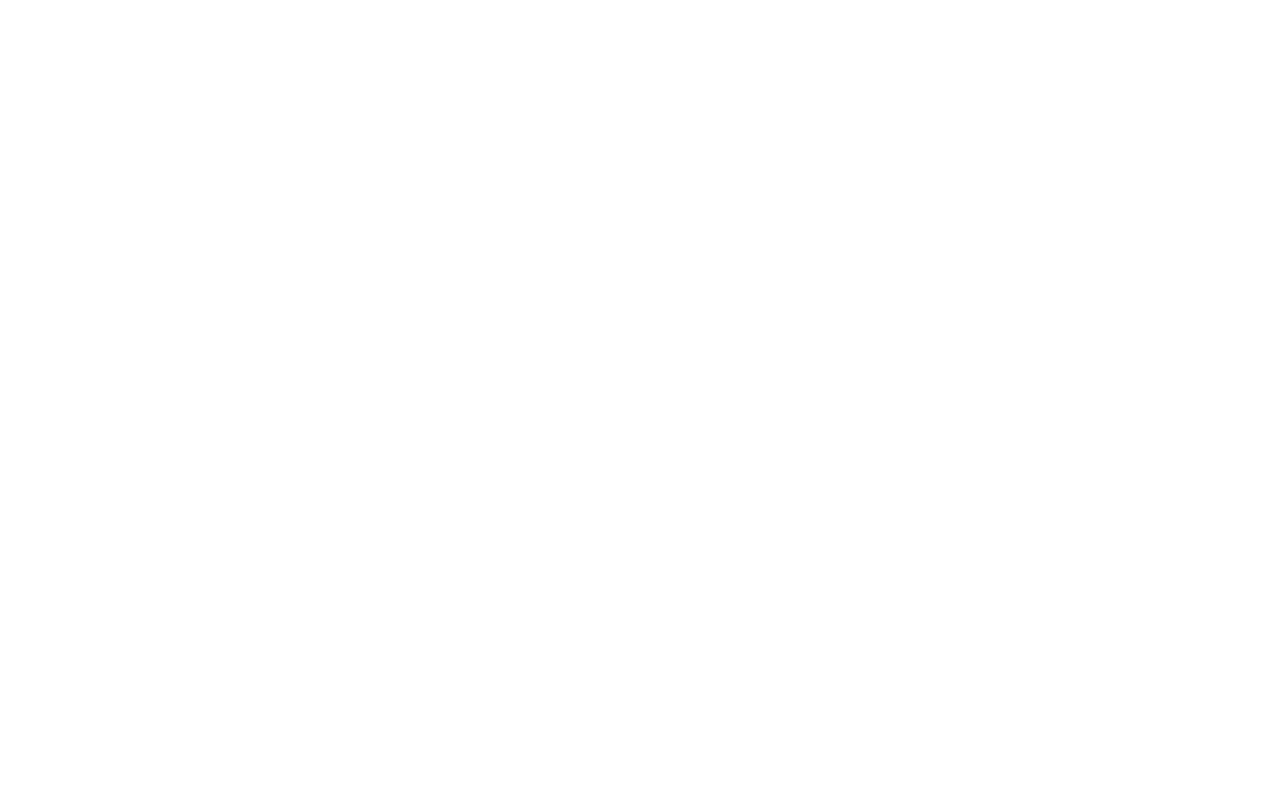
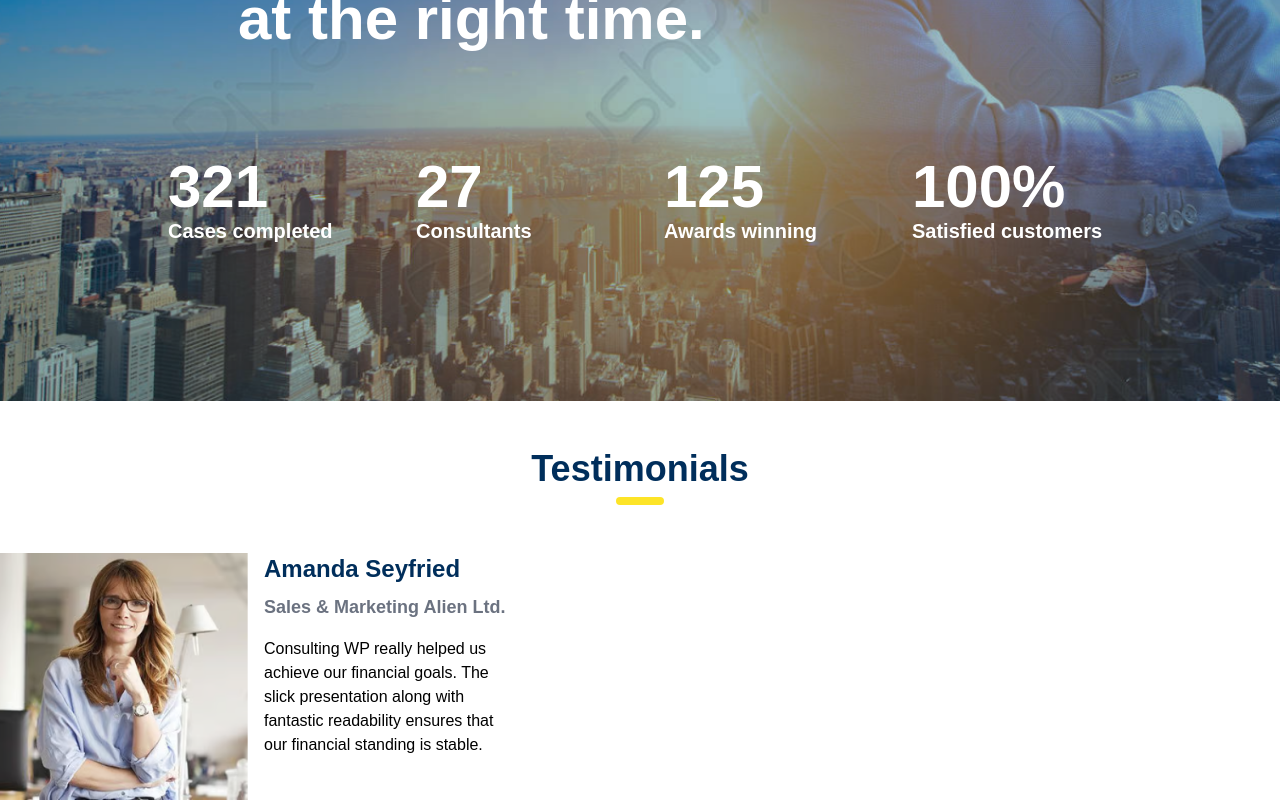
Before and after one commit to sudheerpal/ama-frontend, a Next.js app: page / in a window 1280 px wide. Shown: the part 1918-2718 px from the top of the page. Before the commit the page ends 1703 px from the top, so only its background shows below. Built offline with nearby package versions, Linux system fonts and the light colour scheme; a web font is replaced by a local one.

Commit message:
stats section designed

```diff
--- a/app/page.js
+++ b/app/page.js
@@ -2,6 +2,8 @@
 import Header from "@/components/home/Header";
 import Indutries from "@/components/home/Indutries";
 import Service from "@/components/home/Service";
+import StatsSection from "@/components/home/StatsSection";
+import Testimonials from "@/components/home/Testimonials";
 
 export default function Home() {
   return (
@@ -10,6 +12,8 @@
       <Banner />
       <Service />
       <Indutries />
+      <StatsSection />
+      <Testimonials />
     </div>
   );
 }
--- /dev/null
+++ b/components/home/StatsSection.js
@@ -0,0 +1,33 @@
+import React from "react";
+import bgImage from "@/assets/stats/bg-image.png";
+import Stats from "./stat/Stats";
+import { CheckCircle } from "react-feather";
+
+const StatsSection = () => {
+  return (
+    <div
+      style={{
+        backgroundImage: `url(${bgImage.src})`,
+        backgroundSize: "cover",
+        backgroundPosition: "center",
+        width: "100%",
+      }}
+      className="px-5 py-12 bg-opacity-90 bg-primary min-h-48 md:p-24 lg:p-36"
+    >
+      <div className="flex gap-2 lg:gap-6">
+        <div>
+          <CheckCircle className="text-secondary" size={70} />
+        </div>
+        <h1 className="text-2xl font-bold text-white md:text-4xl lg:text-6xl">
+          <span className="text-secondary">Doing the right thing,</span> <br />
+          at the right time.
+        </h1>
+      </div>
+      <div>
+        <Stats />
+      </div>
+    </div>
+  );
+};
+
+export default StatsSection;
--- /dev/null
+++ b/components/home/Testimonials.js
@@ -0,0 +1,15 @@
+import React from "react";
+import SectionTitle from "../ui/SectionTitle";
+import TestimonialCard from "./testimonial/TestimonialCard";
+
+const Testimonials = () => {
+  return (
+    <div>
+      <SectionTitle>Testimonials</SectionTitle>
+
+      <TestimonialCard />
+    </div>
+  );
+};
+
+export default Testimonials;
--- a/components/home/navbar/LinkTags.js
+++ b/components/home/navbar/LinkTags.js
@@ -17,7 +17,7 @@
   return (
     <>
       {links.map((link, index) => (
-        <li key={index} className="text-base text-primary font-[500]">
+        <li key={index} className="text-base text-primary font-[500] mx-1">
           <Link
             className={`px-2 py-1 ${
               pathname == link.url ? "text-blue-500" : ""
--- /dev/null
+++ b/components/home/stat/Stats.js
@@ -0,0 +1,23 @@
+import React from "react";
+
+const Stats = () => {
+  const statsData = [
+    { value: 321, label: "Cases completed" },
+    { value: 27, label: "Consultants" },
+    { value: 125, label: "Awards winning" },
+    { value: "100%", label: "Satisfied customers" },
+  ];
+
+  return (
+    <div className="grid grid-cols-2 mt-12 font-bold text-white lg:grid-cols-4 lg:mt-24">
+      {statsData.map((stat, idx) => (
+        <div key={idx} className="px-2 py-2 lg:px-6 lg:py-3">
+          <h1 className="text-2xl md:text-4xl lg:text-6xl">{stat.value}</h1>
+          <h3 className="sm:text-lg md:text-xl">{stat.label}</h3>
+        </div>
+      ))}
+    </div>
+  );
+};
+
+export default Stats;
--- /dev/null
+++ b/components/home/testimonial/TestimonialCard.js
@@ -0,0 +1,28 @@
+import Image from "next/image";
+import React from "react";
+import image from "@/assets/testimonials/image.png";
+
+const TestimonialCard = () => {
+  return (
+    <div className="grid max-w-lg grid-cols-2 gap-4">
+      <div>
+        <Image src={image} alt="testimonial image" />
+      </div>
+      <div className="flex flex-col gap-2">
+        <h2 className="text-xl font-bold md:text-2xl text-primary">
+          Amanda Seyfried
+        </h2>
+        <h4 className="text-lg font-bold text-gray-500">
+          Sales & Marketing Alien Ltd.
+        </h4>
+        <p className="mt-2 font-light">
+          Consulting WP really helped us achieve our financial goals. The slick
+          presentation along with fantastic readability ensures that our
+          financial standing is stable.
+        </p>
+      </div>
+    </div>
+  );
+};
+
+export default TestimonialCard;
```
Also changed, not shown: assets/stats/bg-image.png (added), assets/testimonials/image.png (added).
